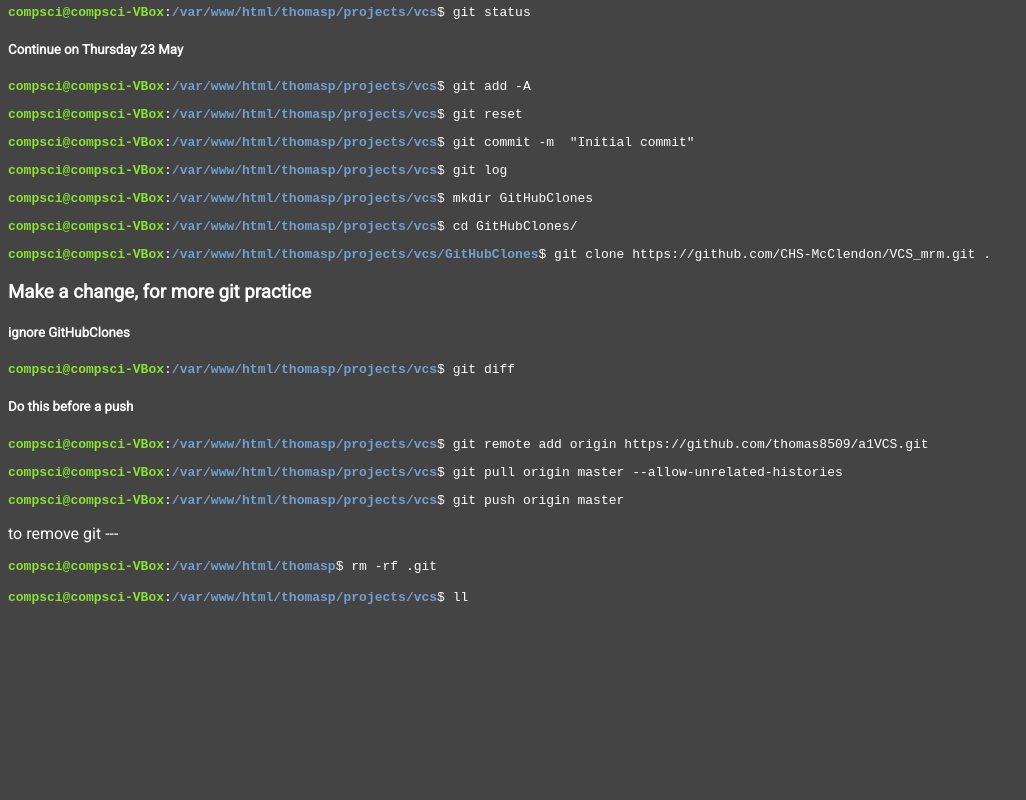
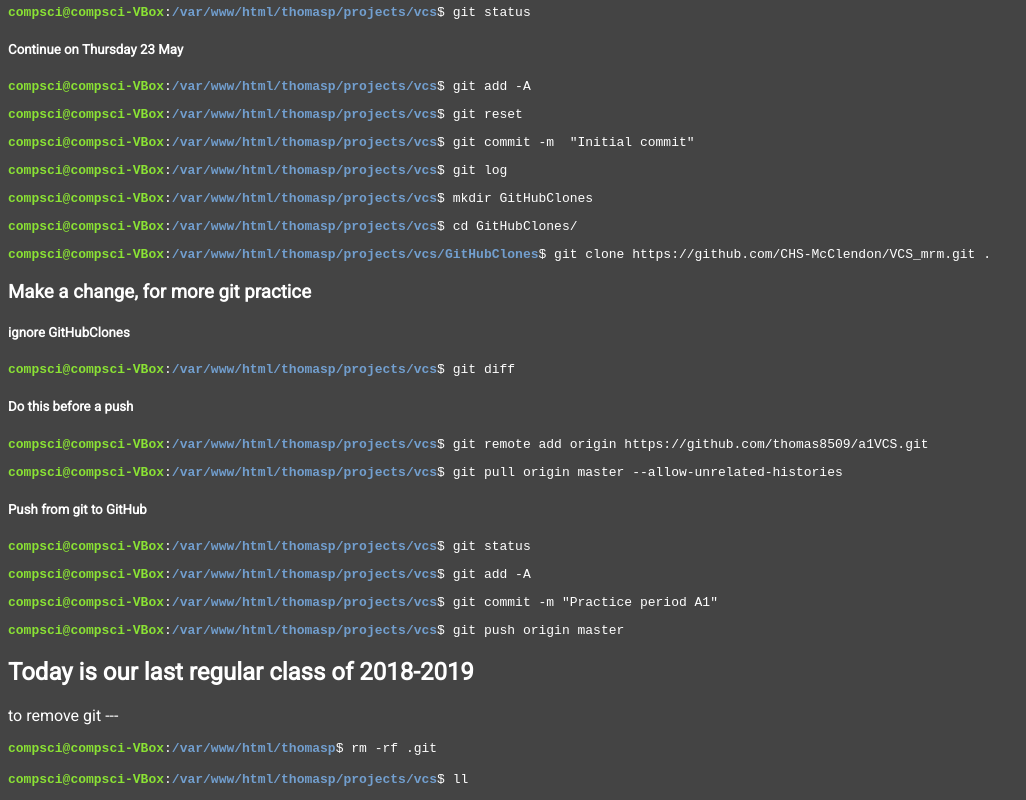
Before and after one commit to thomas8509/a1VCS, a plain HTML site: page index.html in a window 1280 px wide. Shown: the part 634-1434 px from the top of the page, without its empty margins (0-1026 px from the left). Before the commit the page ends 1252 px from the top, so only its background shows below. Drawn offline with Linux system fonts and the light colour scheme.

Commit message:
Comment about last day

```diff
--- a/index.html
+++ b/index.html
@@ -44,8 +44,13 @@
         <pre><font color="#8AE234"><b>compsci@compsci-VBox</b></font>:<font color="#729FCF"><b>/var/www/html/thomasp/projects/vcs</b></font>$ git remote add origin https://github.com/thomas8509/a1VCS.git</pre>
         <pre><font color="#8AE234"><b>compsci@compsci-VBox</b></font>:<font color="#729FCF"><b>/var/www/html/thomasp/projects/vcs</b></font>$ git pull origin master --allow-unrelated-histories</pre>
 
+        <h5>Push from git to GitHub</h5>
+        <pre><font color="#8AE234"><b>compsci@compsci-VBox</b></font>:<font color="#729FCF"><b>/var/www/html/thomasp/projects/vcs</b></font>$ git status</pre>
+        <pre><font color="#8AE234"><b>compsci@compsci-VBox</b></font>:<font color="#729FCF"><b>/var/www/html/thomasp/projects/vcs</b></font>$ git add -A</pre>
+        <pre><font color="#8AE234"><b>compsci@compsci-VBox</b></font>:<font color="#729FCF"><b>/var/www/html/thomasp/projects/vcs</b></font>$ git commit -m &quot;Practice period A1&quot;</pre>
         <pre><font color="#8AE234"><b>compsci@compsci-VBox</b></font>:<font color="#729FCF"><b>/var/www/html/thomasp/projects/vcs</b></font>$ git push origin master</pre>
 
+<h2>Today is our last regular class of 2018-2019</h2>
 
     <p>to remove git ---
         <pre><font color="#8AE234"><b>compsci@compsci-VBox</b></font>:<font color="#729FCF"><b>/var/www/html/thomasp</b></font>$ rm -rf .git</pre>
```
